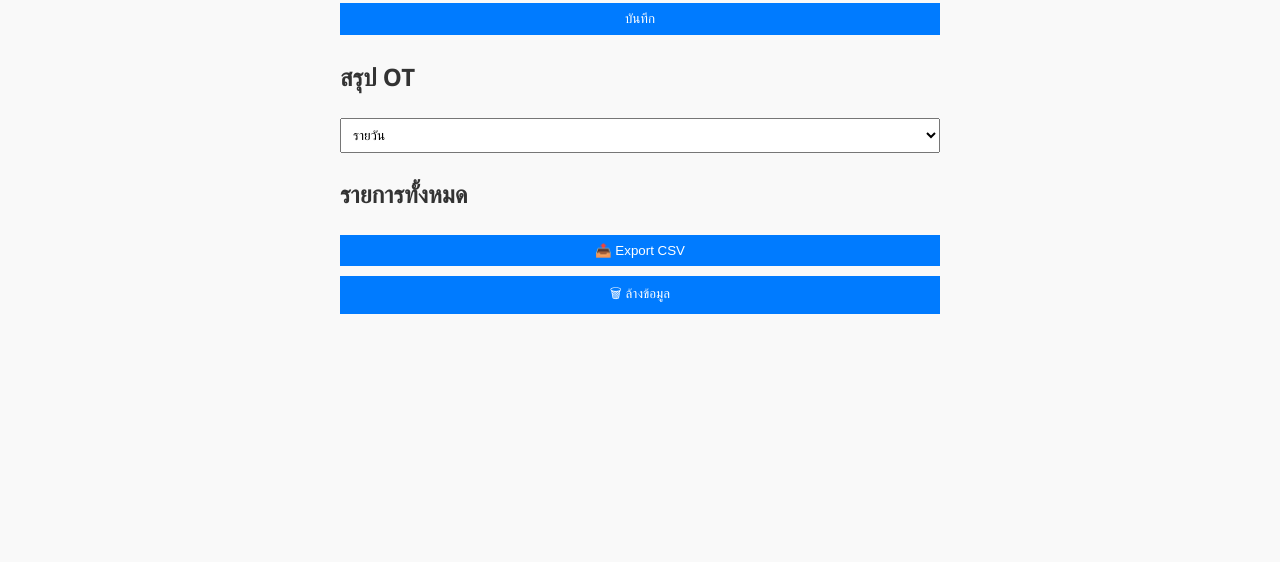
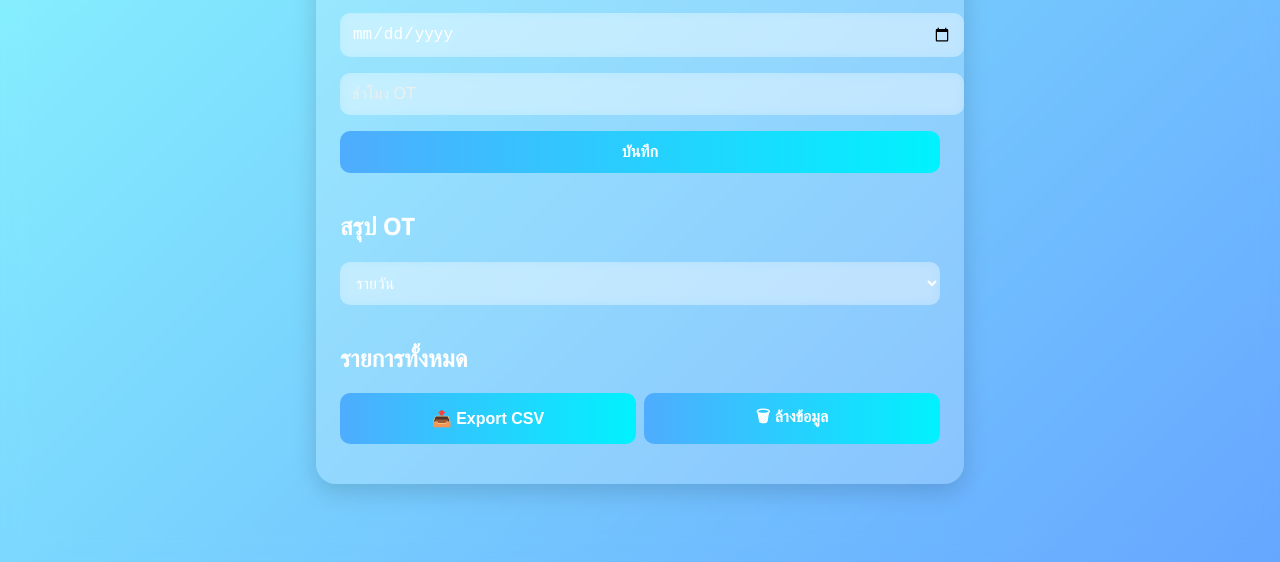
Before and after one commit to Wittaya-Sata/My-OT, a plain HTML site: page index.html in a window 1280 px wide. Shown: the part 238-800 px from the top of the page. Drawn offline with Linux system fonts and the light colour scheme.

Commit message:
Update style.css

```diff
--- a/style.css
+++ b/style.css
@@ -1,56 +1,92 @@
 body {
-  font-family: 'Segoe UI', sans-serif;
-  background: #f9f9f9;
-  color: #333;
   margin: 0;
   padding: 0;
+  font-family: 'Segoe UI', sans-serif;
+  background: linear-gradient(135deg, #89f7fe 0%, #66a6ff 100%);
+  min-height: 100vh;
+  display: flex;
+  justify-content: center;
+  align-items: center;
+  backdrop-filter: blur(12px);
 }
+
 .container {
+  width: 100%;
   max-width: 600px;
-  margin: auto;
-  padding: 1rem;
+  padding: 1.5rem;
+  margin: 2rem;
+  background: rgba(255, 255, 255, 0.2);
+  border-radius: 20px;
+  box-shadow: 0 8px 24px rgba(0,0,0,0.15);
+  backdrop-filter: blur(20px);
+  color: #fff;
 }
-header {
+
+header h1 {
+  font-size: 1.8rem;
+  margin-bottom: 1rem;
+  text-align: center;
+}
+
+section {
+  margin: 1rem 0;
+}
+
+input, select, button {
+  width: 100%;
+  padding: 0.75rem;
+  margin-bottom: 1rem;
+  border: none;
+  border-radius: 10px;
+  font-size: 1rem;
+  backdrop-filter: blur(6px);
+}
+
+input, select {
+  background: rgba(255,255,255,0.3);
+  color: #fff;
+}
+
+input::placeholder {
+  color: #eee;
+}
+
+button {
+  background: linear-gradient(to right, #4facfe, #00f2fe);
+  color: white;
+  font-weight: bold;
+  cursor: pointer;
+  transition: background 0.3s ease;
+}
+
+button:hover {
+  background: linear-gradient(to right, #43e97b, #38f9d7);
+}
+
+ul {
+  list-style: none;
+  padding: 0;
+}
+
+li {
+  background: rgba(255, 255, 255, 0.25);
+  border-radius: 10px;
+  padding: 0.75rem;
+  margin-bottom: 0.5rem;
   display: flex;
   justify-content: space-between;
   align-items: center;
 }
-input, select, button {
-  padding: 0.5rem;
-  margin: 0.3rem 0;
-  width: 100%;
-  box-sizing: border-box;
-}
-button {
-  background: #007bff;
-  color: white;
+
+li button {
+  background: none;
   border: none;
+  color: #fff;
+  margin-left: 0.5rem;
   cursor: pointer;
 }
-button:hover {
-  background: #0056b3;
+
+footer {
+  display: flex;
+  gap: 0.5rem;
 }
-ul {
-  list-style: none;
-  padding: 0;
-}
-li {
-  background: #eee;
-  margin: 0.3rem 0;
-  padding: 0.5rem;
-  display: flex;
-  justify-content: space-between;
-}
-.dark {
-  background: #222;
-  color: #eee;
-}
-.dark input, .dark select, .dark button {
-  background: #333;
-  color: #eee;
-}
-@media (max-width: 480px) {
-  .form, .summary, .list, footer {
-    flex-direction: column;
-  }
-}
```
